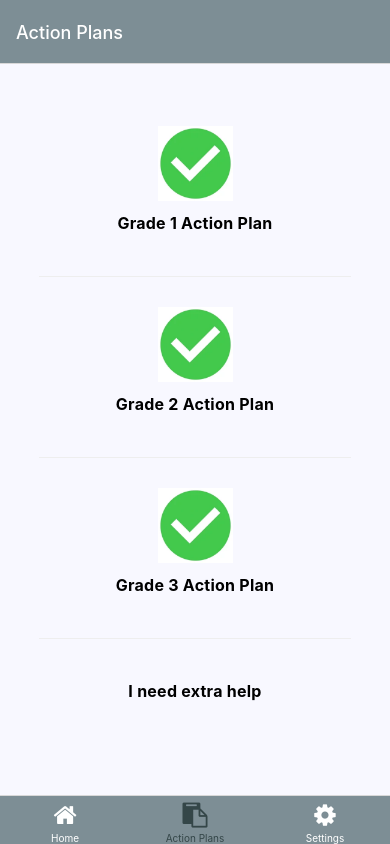
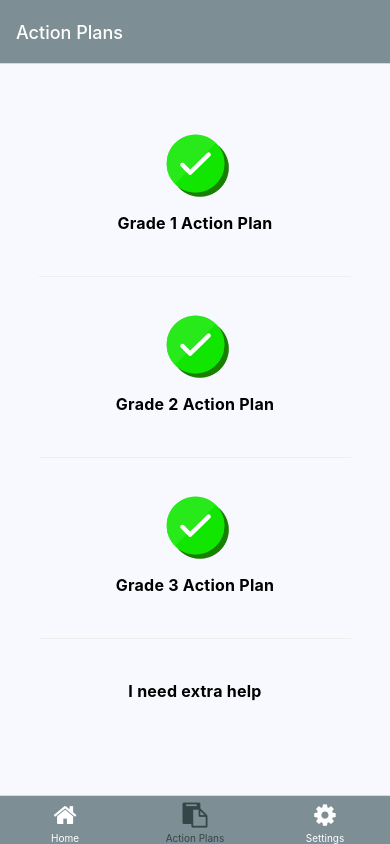
Before and after one commit to marker6275/Note-To-Self-App, a React Native app: screen /ActionPlan in a window 390 px wide. Built offline with nearby package versions, Linux system fonts and the light colour scheme; what expo-linking would draw is missing.

Commit message:
make green ticks transparent and clickable

```diff
--- a/screens/ActionPlan.tsx
+++ b/screens/ActionPlan.tsx
@@ -1,9 +1,9 @@
-import { SafeAreaView, FlatList, StyleSheet, StatusBar, Image } from 'react-native';
+import { SafeAreaView, FlatList, TouchableWithoutFeedback, StyleSheet, StatusBar, Image } from 'react-native';
 import EditScreenInfo from '../components/EditScreenInfo';
 import { Text, View } from '../components/Themed';
 import Button from '../components/Button';
 import NotFoundScreen from './NotFoundScreen';
-import { useLinkProps, useNavigation } from '@react-navigation/native'
+import { NavigationContainerRefContext, useLinkProps, useNavigation } from '@react-navigation/native'
 import TabOneScreen from './Homescreen';
 import { createNativeStackNavigator } from '@react-navigation/native-stack';
 
@@ -11,15 +11,21 @@ export default ( {navigation}: {navigation: any} ) => {
   return (
 
     <View style={styles.container}>
-      <Image style={styles.image} source={require('../images/YGiGgYcRBAKygdJ2ugvb.webp')} />
+      <TouchableWithoutFeedback onPress={() => navigation.navigate('Grade1')}>
+        <Image style={styles.image} source={require('../images/greentick.png')} />
+      </TouchableWithoutFeedback>
       <Button title="Grade 1 Action Plan" onPress={() => navigation.navigate('Grade1')}/>
       <View style={styles.separator} lightColor="#eee" darkColor="rgba(255,255,255,0.1)" />
 
-      <Image style={styles.image} source={require('../images/YGiGgYcRBAKygdJ2ugvb.webp')}/>
+      <TouchableWithoutFeedback onPress={() => navigation.navigate('Grade2')}>
+        <Image style={styles.image} source={require('../images/greentick.png')} />
+      </TouchableWithoutFeedback>
       <Button title="Grade 2 Action Plan" onPress={() => navigation.navigate('Grade2')}/>
       <View style={styles.separator} lightColor="#eee" darkColor="rgba(255,255,255,0.1)" />
 
-      <Image style={styles.image} source={require('../images/YGiGgYcRBAKygdJ2ugvb.webp')}/>
+      <TouchableWithoutFeedback onPress={() => navigation.navigate('Grade3')}>
+        <Image style={styles.image} source={require('../images/greentick.png')} />
+      </TouchableWithoutFeedback>
       <Button title="Grade 3 Action Plan" onPress={() => navigation.navigate('Grade3')}/>
       <View style={styles.separator} lightColor="#eee" darkColor="rgba(255,255,255,0.1)" />
 
```
Also changed, not shown: images/greentick.png (added).
